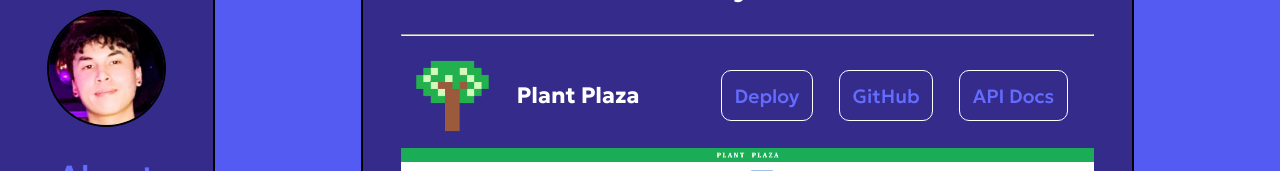
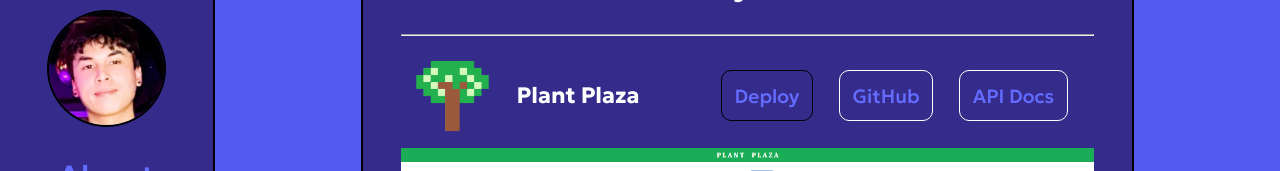
Before and after one commit to Trile16/personal-site, a React (Vite) app: page /projects in a window 1280 px wide. In both pictures the pointer is over the link 766 px from the left and 282 px from the top of the page. Shown: the part 187-358 px from the top of the page. Built offline with nearby package versions, Linux system fonts and the light colour scheme.

Commit message:
added hover animation for buttons

```diff
--- a/src/Projects.css
+++ b/src/Projects.css
@@ -57,6 +57,11 @@
   border: solid 0.2px white;
   border-radius: 10px;
   padding: 1vw;
+  transition: border-color 0.25s;
+}
+
+.project-links:hover {
+  border-color: black;
 }
 
 @media (max-width: 550px) {
```
